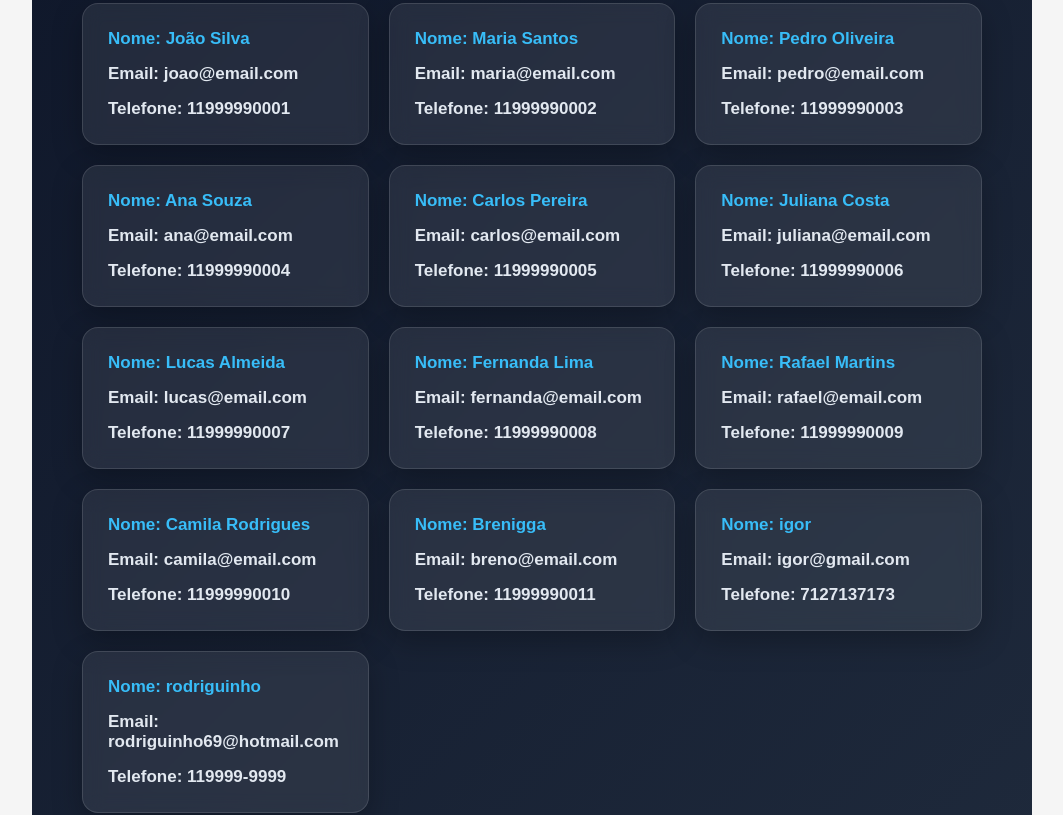
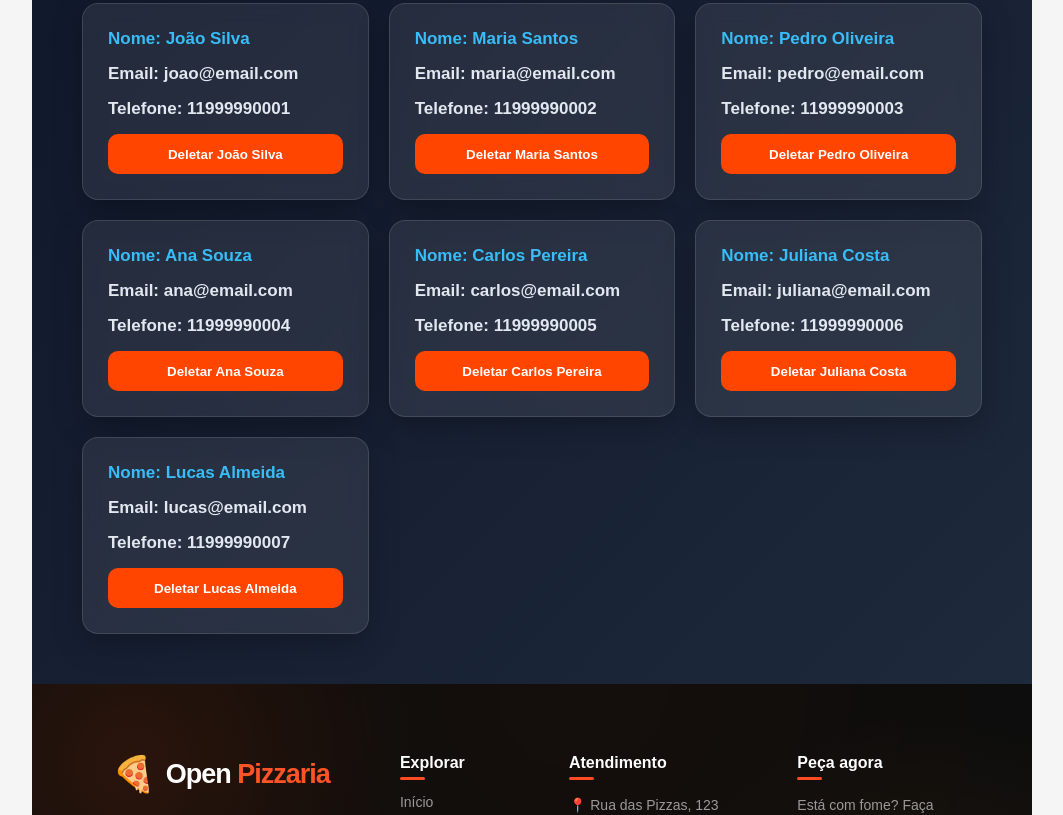
Before and after one commit to PedroHenrrique17/domando-gpt, a React (Vite) app in the folder open-pizzaria/: page /users in a window 1280 px wide. Shown: the part 600-1415 px from the top of the page, without its empty margins (108-1171 px from the left). Built offline with nearby package versions, Linux system fonts and the light colour scheme; data requests are answered from the project's data file.

Commit message:
feat:adicionando função DELETE

```diff
--- a/open-pizzaria/db.json
+++ b/open-pizzaria/db.json
@@ -68,42 +68,6 @@
       "email": "lucas@email.com",
       "telefone": "11999990007",
       "id": "zeQPw3iM43k"
-    },
-    {
-      "nome": "Fernanda Lima",
-      "email": "fernanda@email.com",
-      "telefone": "11999990008",
-      "id": "cymlfmpE4I4"
-    },
-    {
-      "nome": "Rafael Martins",
-      "email": "rafael@email.com",
-      "telefone": "11999990009",
-      "id": "r3siexaS4HA"
-    },
-    {
-      "nome": "Camila Rodrigues",
-      "email": "camila@email.com",
-      "telefone": "11999990010",
-      "id": "v_y7wK36bHM"
-    },
-    {
-      "nome": "Brenigga",
-      "email": "breno@email.com",
-      "telefone": "11999990011",
-      "id": "HKckhOSMdlc"
-    },
-    {
-      "nome": "igor",
-      "email": "igor@gmail.com",
-      "telefone": "7127137173",
-      "id": "fBUPLvvAruE"
-    },
-    {
-      "nome": "rodriguinho",
-      "email": "rodriguinho69@hotmail.com",
-      "telefone": "119999-9999",
-      "id": "gmYjB-E3tAs"
     }
   ],
   "$schema": "./node_modules/json-server/schema.json"
--- a/open-pizzaria/src/Pages/Users/Users.css
+++ b/open-pizzaria/src/Pages/Users/Users.css
@@ -58,6 +58,19 @@
   transition: 0.3s ease;
 }
 
+.btn-delete {
+  background: orangered;
+  height: 40px;
+  display: flex;
+  align-items: center;
+  justify-content: center;
+  color: #fff;
+  font-weight: bold;
+  border: 0;
+  border-radius: 10px;
+  cursor: pointer;
+}
+
 /* Efeito ao passar o mouse */
 .contentUsers article:hover {
   transform: translateY(-6px);
--- a/open-pizzaria/src/Pages/Users/index.jsx
+++ b/open-pizzaria/src/Pages/Users/index.jsx
@@ -14,7 +14,15 @@ export default function index() {
       .catch((error) => console.error("Error na API", error));
   }, []);
 
-  console.log(usuarios);
+  const deleteUsuario = (id) => {
+    fetch(`http://localhost:3000/users/${id}`, {
+      method: "DELETE",
+    })
+    .then(() => {
+      setUsuarios(usuarios.filter((usuarios) => usuarios.id !== id))
+    })
+    .catch((error) => console.log(error));
+  }
 
   return (
     <main className="containerUsers">
@@ -27,6 +35,10 @@ export default function index() {
             <strong>Nome: {user.nome}</strong>
             <strong>Email: {user.email}</strong>
             <strong>Telefone: {user.telefone}</strong>
+            <button
+            className="btn-delete"
+            onClick={() => deleteUsuario(user.id)}
+            >Deletar {user.nome}</button>
           </article>
         ))}
       </section>
```
